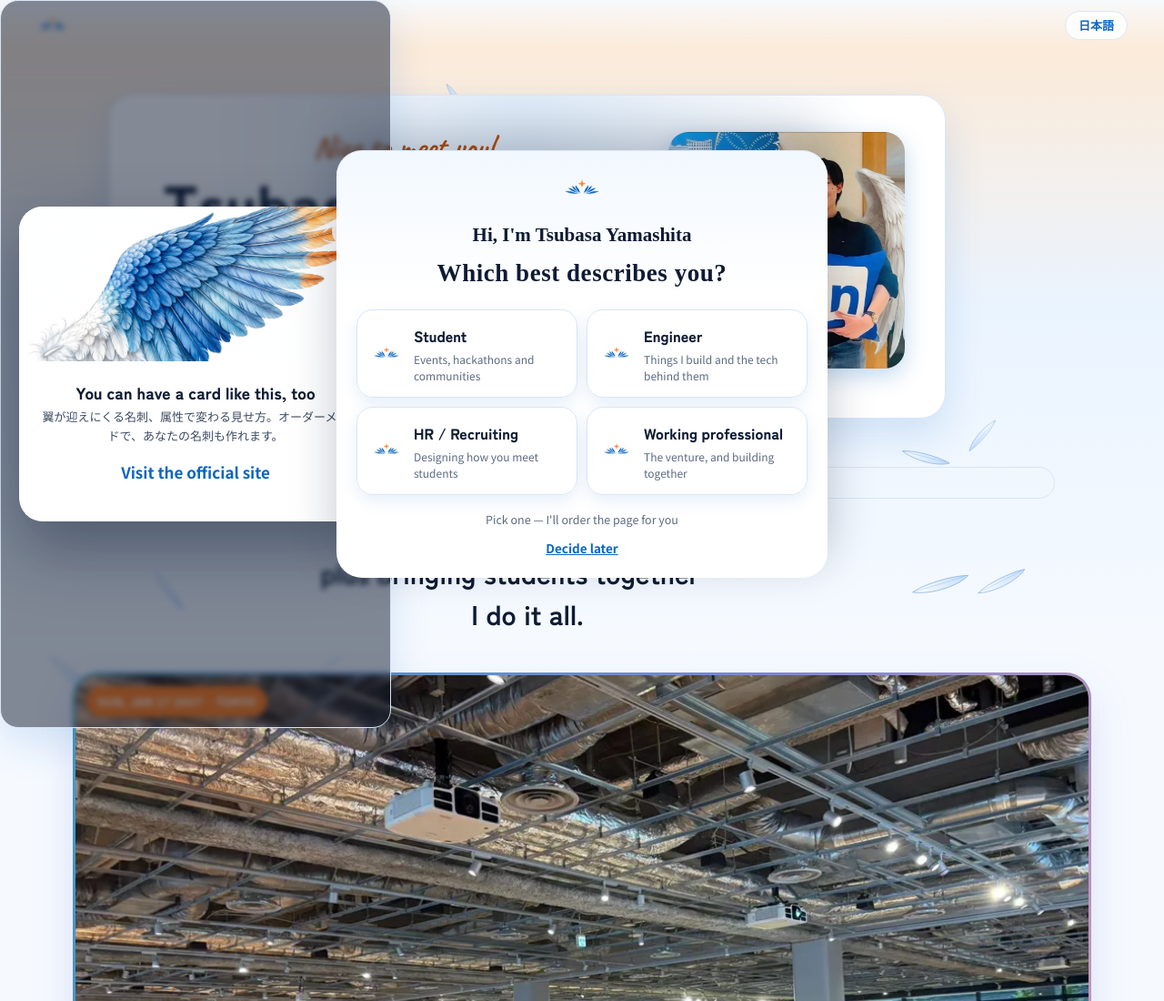
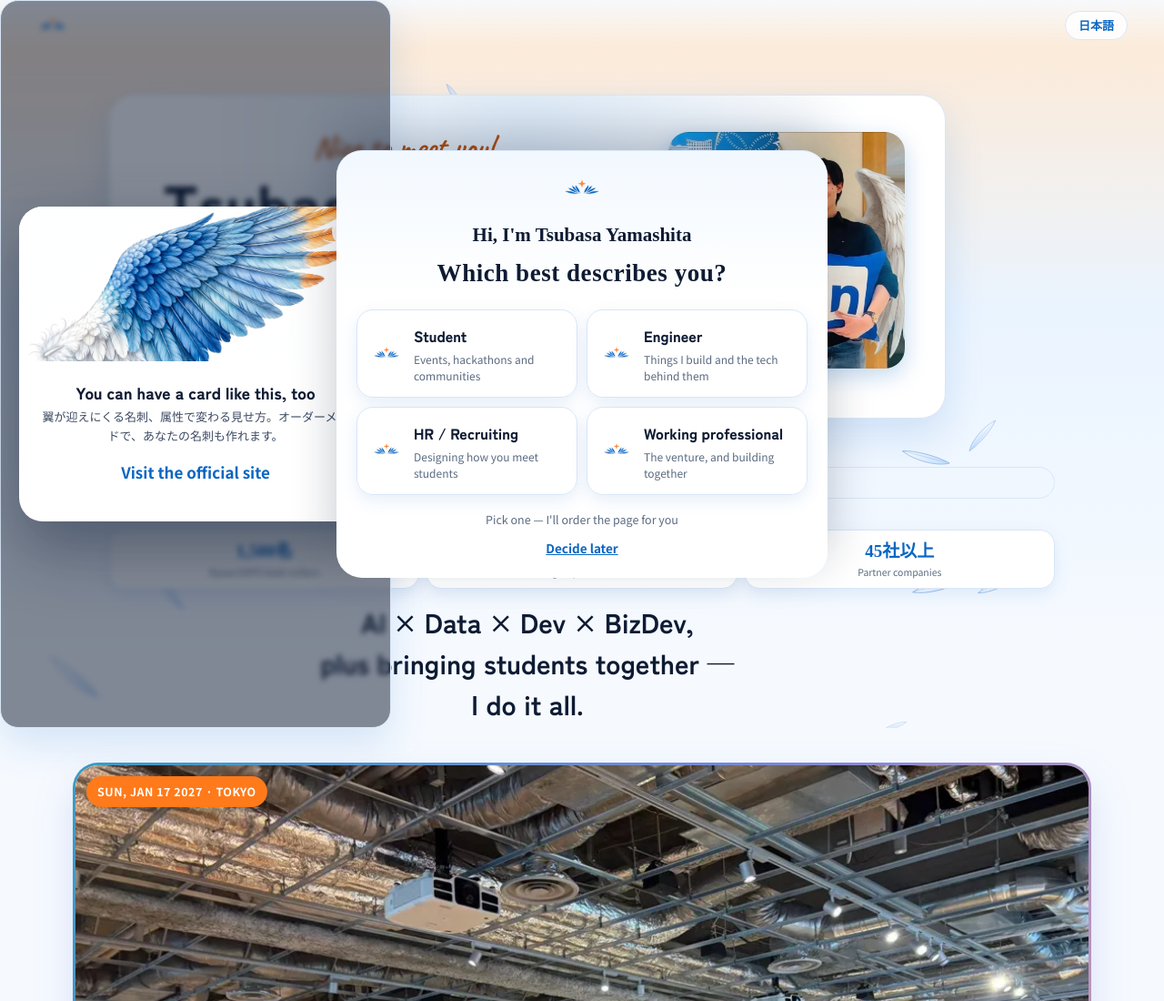
Before and after one commit to 3twowings28113-cpu/tsubasa-card, a website: page public/index.html in a window 1280 px wide. Shown: the top 1100 px of the page at 91% size. Drawn offline with Linux system fonts and the light colour scheme; no server answers; a web font is replaced by a local one.

Commit message:
Hero: drop audience message line; add proof-in-numbers stats strip (1500 visitors / 160 groups / 45 companies)

```diff
--- a/public/content/site.json
+++ b/public/content/site.json
@@ -1258,5 +1258,36 @@
       ],
       "cta": "Tokyo EXPO details & entry"
     }
+  },
+  "stats": {
+    "items": [
+      {
+        "num": "1,500名",
+        "ja": {
+          "label": "共創EXPO 累計参加者"
+        },
+        "en": {
+          "label": "Kyoso EXPO total visitors"
+        }
+      },
+      {
+        "num": "160超",
+        "ja": {
+          "label": "つながる学生団体"
+        },
+        "en": {
+          "label": "Student groups in the network"
+        }
+      },
+      {
+        "num": "45社以上",
+        "ja": {
+          "label": "つながる企業"
+        },
+        "en": {
+          "label": "Partner companies"
+        }
+      }
+    ]
   }
 }
--- a/public/css/main.css
+++ b/public/css/main.css
@@ -736,3 +736,9 @@ html[data-sky="night"] body { background: linear-gradient(180deg, #B9CFEF 0, #DC
 .expo-promo__img--poster { object-fit: contain; }
 .expo-promo__desc { color: #43536b; }
 .expo-promo__facts li::before { color: #d96b93; }
+
+/* hero stats strip (2026-11-01): proof in numbers under the statement */
+.hero-stats { display: grid; grid-template-columns: repeat(3, 1fr); gap: 8px; margin-top: 20px; }
+.hero-stat { background: var(--surface); border: 1px solid var(--line); border-radius: 16px; padding: 12px 6px 10px; text-align: center; box-shadow: var(--shadow-s); }
+.hero-stat__num { font-family: var(--f-serif); font-weight: 800; font-size: 19px; color: var(--blue); line-height: 1.2; }
+.hero-stat__label { margin-top: 3px; font-size: 10.5px; color: var(--muted); line-height: 1.45; }
--- a/public/index.html
+++ b/public/index.html
@@ -18,12 +18,12 @@
 <link rel="preconnect" href="https://fonts.gstatic.com" crossorigin>
 <link rel="stylesheet" href="https://fonts.googleapis.com/css2?family=Zen+Kaku+Gothic+New:wght@700;900&family=Noto+Sans+JP:wght@400;500;700&family=Caveat:wght@700&family=Shippori+Mincho+B1:wght@600;700;800&display=swap">
 <link rel="preload" as="image" href="assets/photos/hero-wings.webp">
-<link rel="stylesheet" href="css/main.css?v=20251101d">
+<link rel="stylesheet" href="css/main.css?v=20251101e">
 <script src="js/boot.js"></script>
 <script src="vendor/gsap.min.js" defer></script>
 <script src="vendor/ScrollTrigger.min.js" defer></script>
 <script src="vendor/Flip.min.js" defer></script>
-<script type="module" src="js/main.js?v=20251101d"></script>
+<script type="module" src="js/main.js?v=20251101e"></script>
 </head>
 <body>
 <a class="skip-link" href="#contact">連絡先へ移動</a>
@@ -61,8 +61,8 @@
       </div>
     </div>
     <p class="card-hint" data-t="ui.cardHint">名刺をタップすると裏返って、QRコードが出ます</p>
-    <p class="hero__foryou" data-foryou hidden></p>
     <button class="hero__forbtn" type="button" data-gate-open></button>
+    <div class="hero-stats" data-stats></div>
     <p class="hero__statement" data-t="hero.statement">AI × データ × 開発 × BizDev
 学生をつなぐ場づくりまで、
 全部やる学生です</p>
--- a/public/js/ask.js
+++ b/public/js/ask.js
@@ -1,6 +1,6 @@
 // "Ask Tsubasa AI": answers from the public knowledge file on the server.
 import { t, L, getLang, el, onLang, reducedMotion } from './i18n.js';
-import { api } from './api.js?v=20251101d';
+import { api } from './api.js?v=20251101e';
 
 const history = [];
 let busy = false;
--- a/public/js/gate.js
+++ b/public/js/gate.js
@@ -2,7 +2,7 @@
 // hero card. The choice reorders the page and retunes the highlights; it is
 // remembered, and the chips further down can change it any time.
 import { L, el } from './i18n.js';
-import { savedAudience, chooseAudience } from './sections.js?v=20251101d';
+import { savedAudience, chooseAudience } from './sections.js?v=20251101e';
 
 /* Move sections around so the most relevant story comes first. */
 export function applyLayout(id) {
--- a/public/js/sections.js
+++ b/public/js/sections.js
@@ -150,6 +150,17 @@ function wireStory() {
 }
 
 /* ---------- Tokyo Kyoso EXPO promo (big, early, with a sliding photo strip) ---------- */
+/* ---------- hero stats (proof in numbers) ---------- */
+function renderStats() {
+  const host = document.querySelector('[data-stats]');
+  if (!host) return;
+  const lang = getLang();
+  const items = getContent().stats?.items || [];
+  host.replaceChildren(...items.map((s) => el('div', { class: 'hero-stat' },
+    el('p', { class: 'hero-stat__num', text: s.num }),
+    el('p', { class: 'hero-stat__label', text: (s[lang] || s.ja || {}).label || '' }))));
+}
+
 function renderExpo() {
   const host = document.querySelector('[data-expo]');
   if (!host) return;
@@ -240,7 +251,7 @@ function renderWorks() {
 
 export function initSections() {
   audience = readAudience();
-  const renderAll = () => { renderExpo(); renderOrgs(); renderAudience(); renderPhilosophy(); renderStory(); renderWorks(); renderCardRequest();  };
+  const renderAll = () => { renderStats(); renderExpo(); renderOrgs(); renderAudience(); renderPhilosophy(); renderStory(); renderWorks(); renderCardRequest();  };
   onLang(renderAll);
 }
 
--- a/public/js/wingwall.js
+++ b/public/js/wingwall.js
@@ -1,6 +1,6 @@
 // "Wing of Encounters": every approved feather someone leaves lights up one feather of this wing.
 import { t, getLang, el, onLang, reducedMotion } from './i18n.js';
-import { api, visitorId } from './api.js?v=20251101d';
+import { api, visitorId } from './api.js?v=20251101e';
 
 const PALETTE = ['#0A66C2', '#1F7AE0', '#4FA3FF', '#7FB8F5', '#FF8A3D', '#2E7DD1', '#9CC3EA', '#FFB27A'];
 const NS = 'http://www.w3.org/2000/svg';
```
Also changed, not shown: public/js/main.js (+9 -9 lines).
